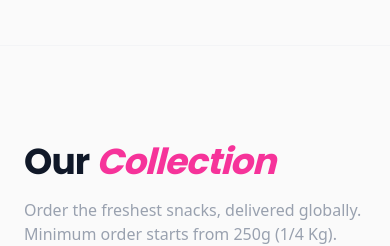
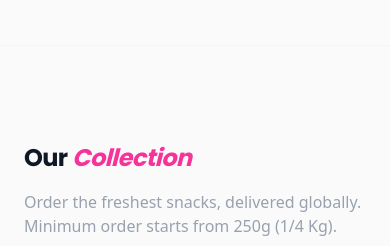
Before and after one commit to startup-digi-3119/harish_blog, a Next.js app: page /business/hm-snacks in a window 390 px wide. Shown: the part 1880-2126 px from the top of the page. Built offline with nearby package versions, Linux system fonts and the light colour scheme; no server answers; the database is empty.

Commit message:
feat: ultra-compact 4-column grid

```diff
--- a/src/app/business/hm-snacks/page.tsx
+++ b/src/app/business/hm-snacks/page.tsx
@@ -152,7 +152,7 @@ export default function HMSnacksPage() {
             <section id="products" className="container mx-auto px-6 py-24 border-t border-gray-100">
                 <div className="flex flex-col md:flex-row md:items-end justify-between mb-16 gap-8">
                     <div className="space-y-4">
-                        <h2 className="text-4xl md:text-6xl font-black text-gray-900 tracking-tight">Our <span className="text-pink-500 italic">Collection</span></h2>
+                        <h2 className="text-2xl md:text-6xl font-black text-gray-900 tracking-tight">Our <span className="text-pink-500 italic">Collection</span></h2>
                         <p className="text-gray-400 font-medium max-w-lg">Order the freshest snacks, delivered globally. Minimum order starts from 250g (1/4 Kg).</p>
                     </div>
 
@@ -173,12 +173,12 @@ export default function HMSnacksPage() {
                     </div>
                 </div>
 
-                <div className="grid grid-cols-4 md:grid-cols-3 lg:grid-cols-4 gap-2 md:gap-6">
+                <div className="grid grid-cols-4 md:grid-cols-3 lg:grid-cols-4 gap-1 md:gap-6">
                     {filteredProducts.map((product) => (
                         <Tilt key={product.id} options={{ max: 10, speed: 400, glare: true, "max-glare": 0.2 }}>
                             <div
                                 onClick={() => openModal(product)}
-                                className="group bg-white rounded-[2.5rem] overflow-hidden shadow-sm hover:shadow-2xl transition-all duration-500 border border-gray-100 h-full flex flex-col cursor-pointer"
+                                className="group bg-white rounded-xl md:rounded-[2.5rem] overflow-hidden shadow-sm hover:shadow-2xl transition-all duration-500 border border-gray-100 h-full flex flex-col cursor-pointer"
                             >
                                 {/* Image Holder */}
                                 <div className="relative h-24 md:h-72 overflow-hidden">
```
